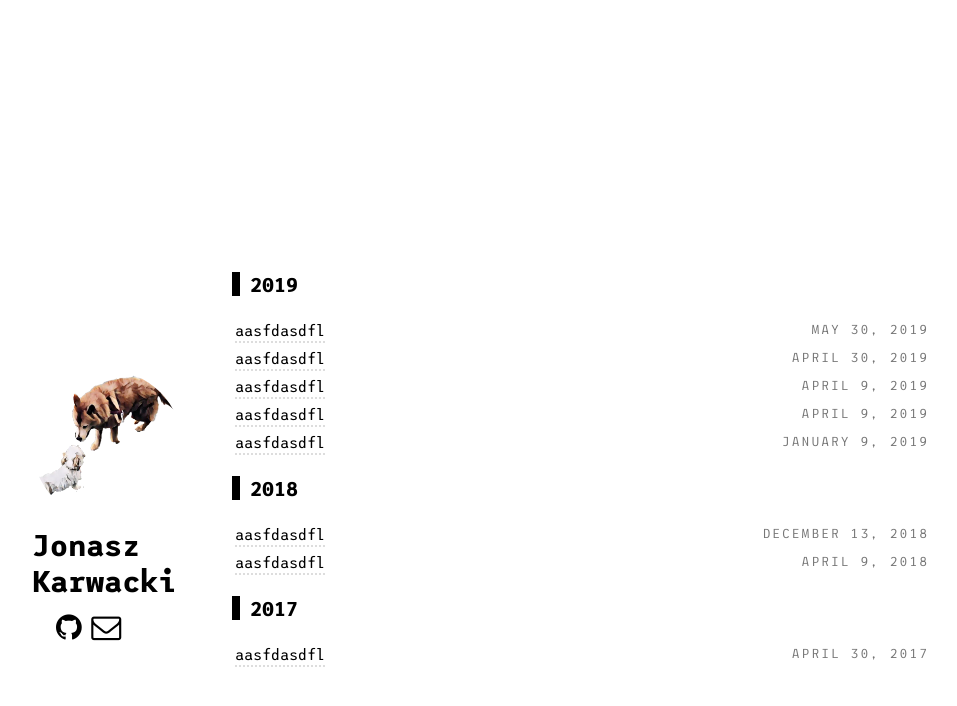
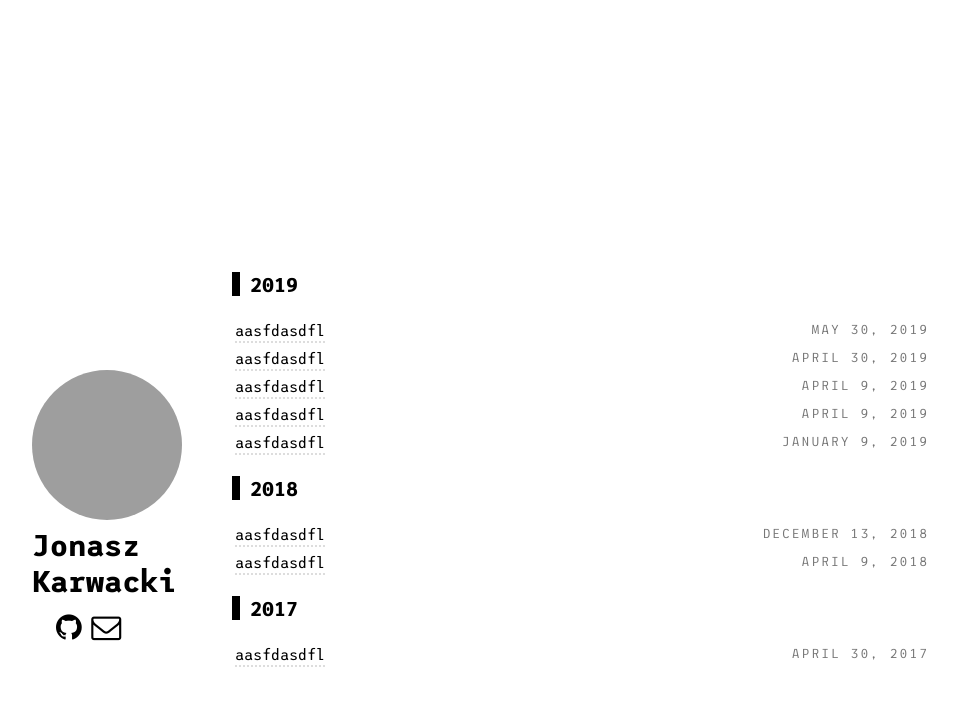
Before and after one commit to escofresco/escofresco.github.io, a Jekyll site: the page built from index.html, in a window 1280 px wide. Shown: the top 706 px of the page, without its empty margins (18-975 px from the left). Built offline with Jekyll 4.4.1, drawn with Linux system fonts in a browser that asks for light colours; nearby versions of some CDN libraries.

Commit message:
load new profile image

```diff
--- a/_includes/sidebar.html
+++ b/_includes/sidebar.html
@@ -1,6 +1,6 @@
 <section class="sidebar">
   <a href="/" aria-label="Avatar">
-    <img src="{{ site.github.url }}/images/esco-and-pippy-icon.png" height="150" width="150" class="avatar" />
+    <img src="{{ site.github.url }}/images/headshot_no_background.png" height="150" width="150" class="avatar" />
   </a>
 
   <section class="name">
```
